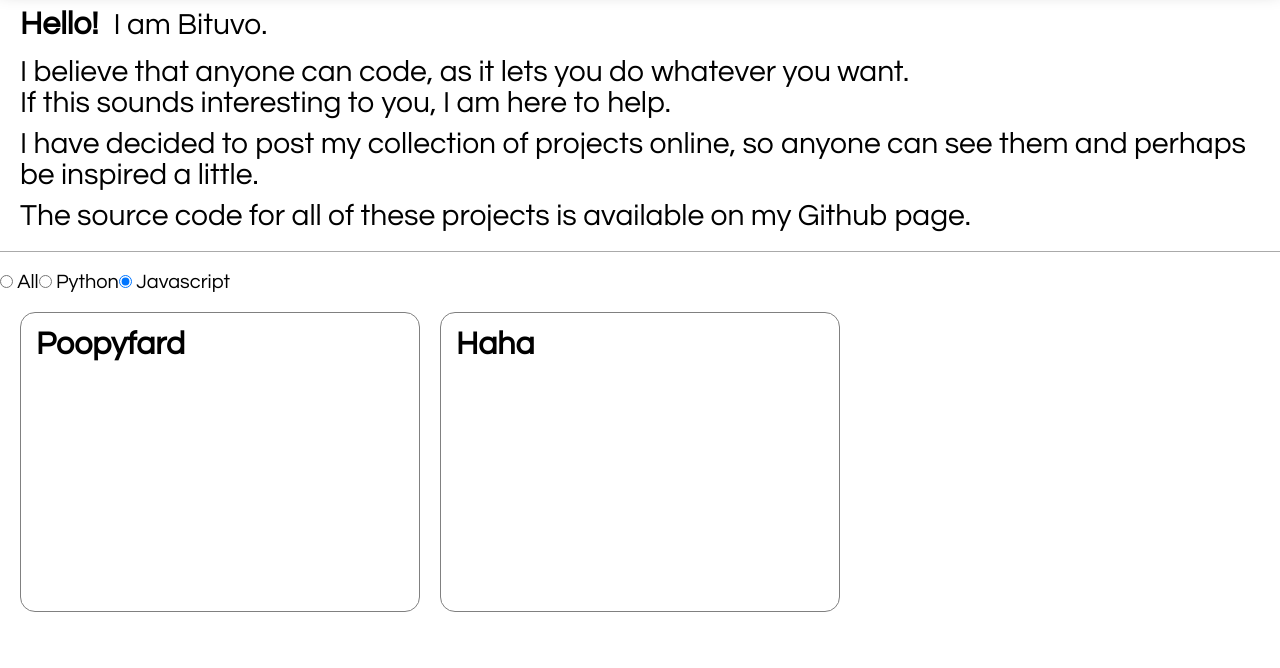
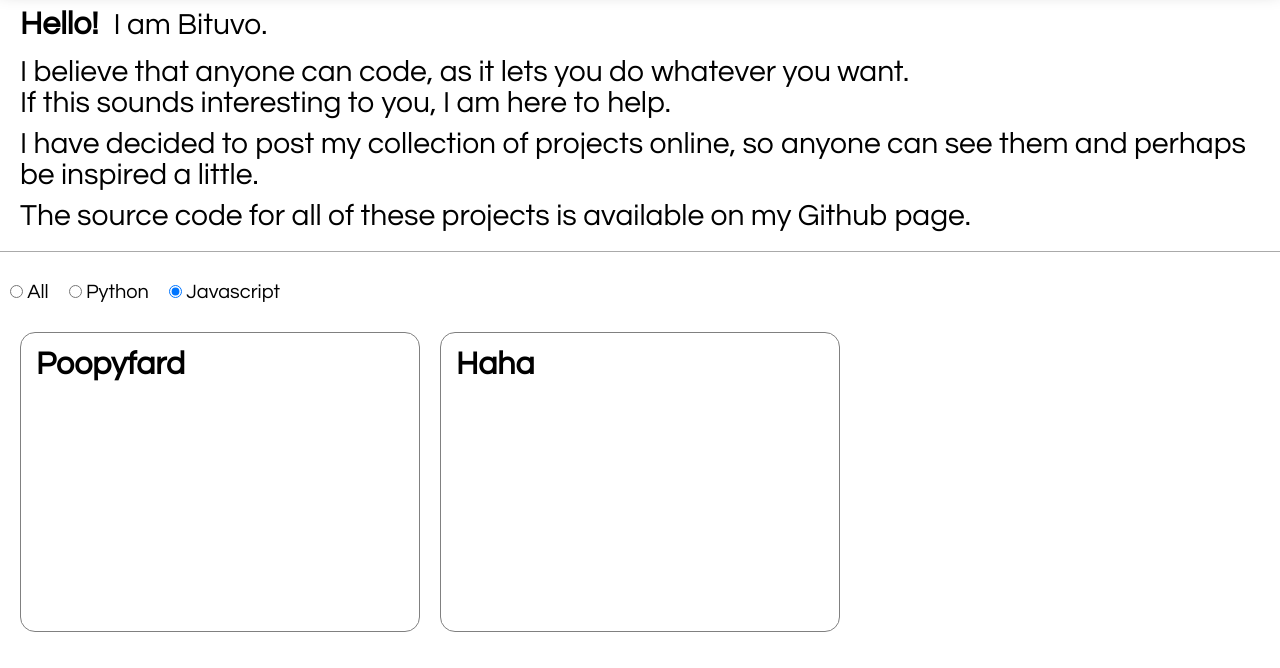
Before and after one commit to Bituvo/bituvo.github.io, a plain HTML site: page index.html in a window 1280 px wide. Shown: the part 132-800 px from the top of the page. Drawn offline with Linux system fonts and the light colour scheme.

Commit message:
Update style.css

```diff
--- a/style.css
+++ b/style.css
@@ -59,3 +59,11 @@ hr {
   margin-top: 15px;
   margin-bottom: 20px;
 }
+
+.languageOption {
+  margin: 10px;
+}
+
+input, label {
+  cursor: pointer;
+}
```
